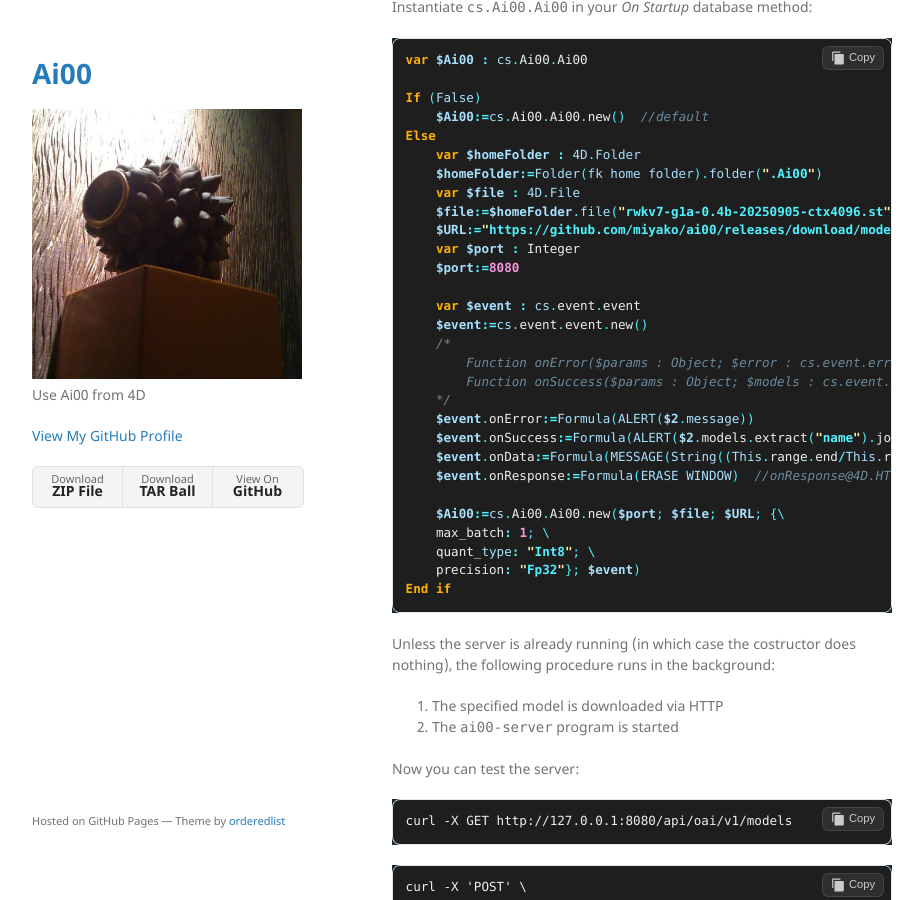
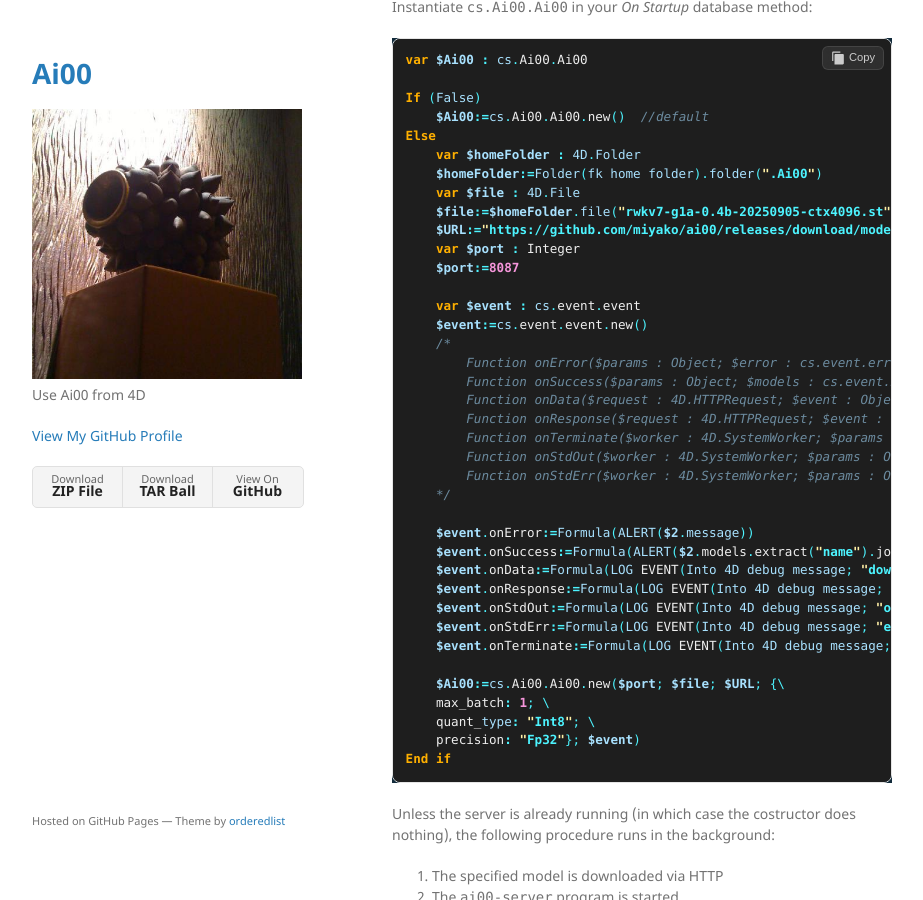
Before and after one commit to miyako/ai00, a Jekyll site: the page built from index.md, in a window 1280 px wide and 900 px high, scrolled down 365 px. Shown: the whole window, without its empty margins (178-1101 px from the left). Built offline with Jekyll 4.4.1, drawn with Linux system fonts in a browser that asks for light colours.

Commit message:
Update index.md

```diff
--- a/index.md
+++ b/index.md
@@ -29,18 +29,27 @@ Else
     $file:=$homeFolder.file("rwkv7-g1a-0.4b-20250905-ctx4096.st")
     $URL:="https://github.com/miyako/ai00/releases/download/models/rwkv7-g1a-0.4b-20250905-ctx4096.st"
     var $port : Integer
-    $port:=8080
+    $port:=8087
 
     var $event : cs.event.event
     $event:=cs.event.event.new()
     /*
         Function onError($params : Object; $error : cs.event.error)
         Function onSuccess($params : Object; $models : cs.event.models)
+        Function onData($request : 4D.HTTPRequest; $event : Object)
+        Function onResponse($request : 4D.HTTPRequest; $event : Object)
+        Function onTerminate($worker : 4D.SystemWorker; $params : Object)
+        Function onStdOut($worker : 4D.SystemWorker; $params : Object)
+        Function onStdErr($worker : 4D.SystemWorker; $params : Object)
     */
+
     $event.onError:=Formula(ALERT($2.message))
     $event.onSuccess:=Formula(ALERT($2.models.extract("name").join(",")+" loaded!"))
-    $event.onData:=Formula(MESSAGE(String((This.range.end/This.range.length)*100; "###.00%")))  //onData@4D.HTTPRequest
-    $event.onResponse:=Formula(ERASE WINDOW)  //onResponse@4D.HTTPRequest
+    $event.onData:=Formula(LOG EVENT(Into 4D debug message; "download:"+String((This.range.end/This.range.length)*100; "###.00%")))
+    $event.onResponse:=Formula(LOG EVENT(Into 4D debug message; "download complete"))
+    $event.onStdOut:=Formula(LOG EVENT(Into 4D debug message; "out:"+$2.data))
+    $event.onStdErr:=Formula(LOG EVENT(Into 4D debug message; "err:"+$2.data))
+    $event.onTerminate:=Formula(LOG EVENT(Into 4D debug message; (["process"; $1.pid; "terminated!"].join(" "))))
 
     $Ai00:=cs.Ai00.Ai00.new($port; $file; $URL; {\
     max_batch: 1; \
```
